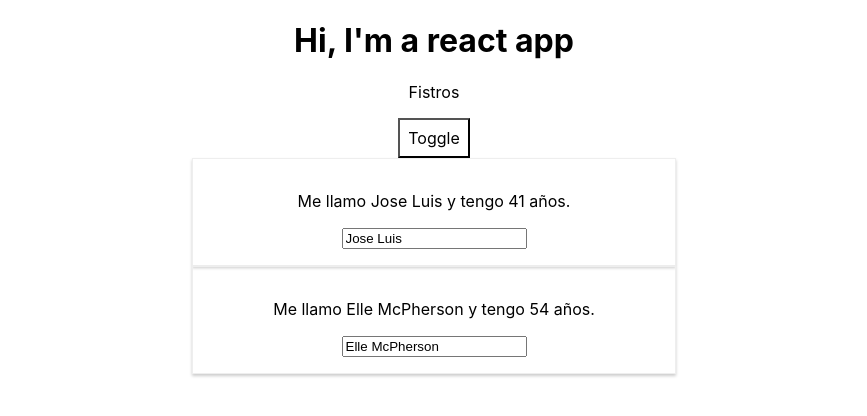
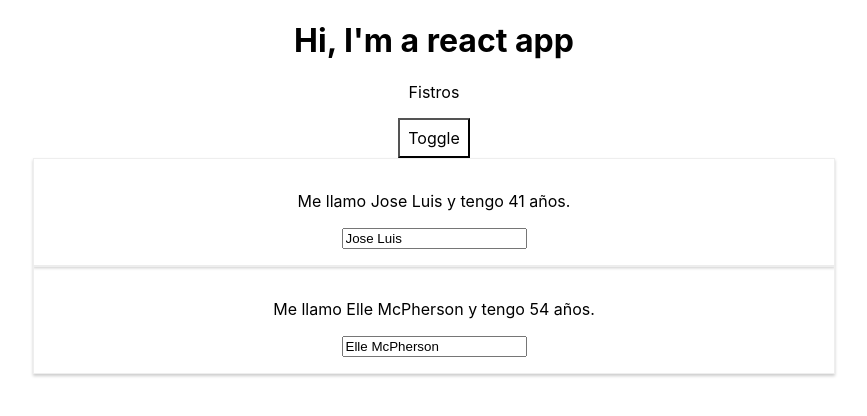
Before and after one commit to jlcampana/udemy-react-16, a React (Create React App) app: page / in a window 1280 px wide. Shown: the top 416 px of the page, without its empty margins (206-1073 px from the left). Built offline with nearby package versions, Linux system fonts and the light colour scheme.

Commit message:
Removing radium

```diff
--- a/src/App.js
+++ b/src/App.js
@@ -1,7 +1,6 @@
 import React, { Component } from 'react'
 import './App.css'
 import Person from './components/Person/Person'
-import Radium, { StyleRoot } from 'radium' //Media queries & selectors
 const persons = [
   { name: 'Jose Luis', age: 41, id: 'fistro1' },
   { name: 'Elle McPherson', age: 54, id: 'fistro2' }
@@ -45,11 +44,7 @@
       font: 'inherit',
       border: '1x solid blue',
       padding: '8px',
-      cursor: 'pointer',
-      ':hover': {
-        backgroundColor: 'lightgreen',
-        color: 'black'
-      }
+      cursor: 'pointer'
     }
 
     let personRender = null
@@ -83,7 +78,6 @@
     }
 
     return (
-      <StyleRoot>
       <div className="App">
         <h1>Hi, I'm a react app</h1>
         <p className={classes.join(' ')}>Fistros</p>
@@ -95,9 +89,8 @@
         </button>
         {personRender}
       </div>
-      </StyleRoot>
     )
   }
 }
 
-export default Radium(App)
+export default App
--- a/src/components/Person/Person.js
+++ b/src/components/Person/Person.js
@@ -6,16 +6,10 @@
  */
 import React from 'react'
 import './Person.css'
-import Radium from 'radium'
 
 const person = props => {
-  const style = {
-    '@media (min-width: 500px)': {
-      width: '450px'
-    }
-  }
   return (
-    <div className="Person" style={style}>
+    <div className="Person">
       <p onClick={props.delegate}>
         Me llamo {props.name} y tengo {props.age} años.
       </p>
@@ -25,4 +19,4 @@
   )
 }
 
-export default Radium(person)
+export default person
```
Lines whose indentation alone changed are shown as unchanged.
